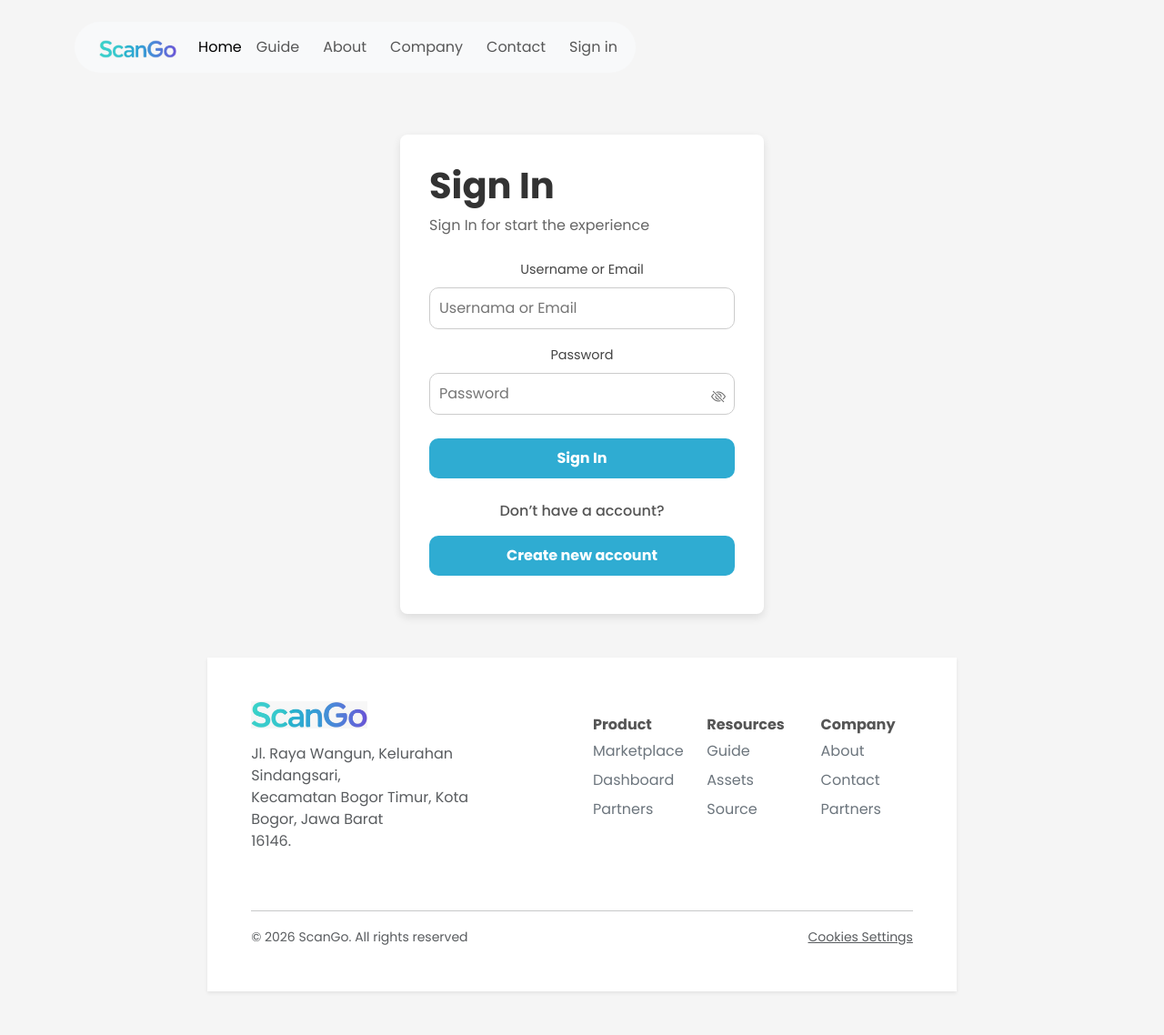
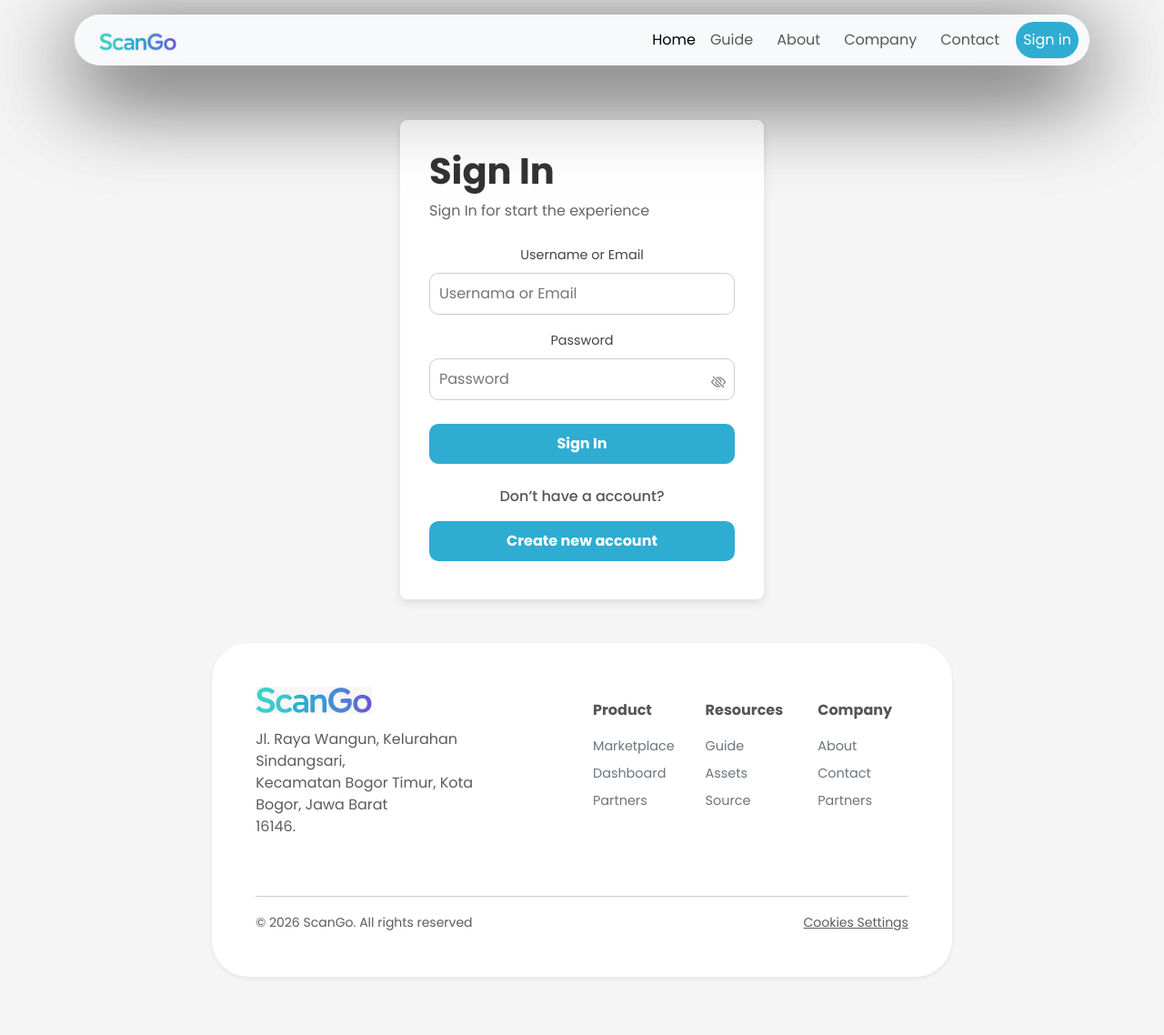
Before and after one commit to mochammadhifzhisyaukani/ScanGo, a plain HTML site: page src/page/structure/signIn.html in a window 1280 px wide. Shown: the whole page at 91% size. Drawn offline with nearby package versions, Linux system fonts and the light colour scheme.

Commit message:
QUEST: Dimas fix final again (footer masih masalah yang sign in)

```diff
--- a/src/components/footer.js
+++ b/src/components/footer.js
@@ -1,7 +1,7 @@
 const footer = document.getElementById('footer');
 
 footer.innerHTML= `
-        <footer class="footer-section py-5 animate__animated animate__fadeIn">
+        <footer class="footer-section py-5 animate__animated animate__fadeIn w-100">
   <div class="container">
     <div class="footer-card bg-white p-5 shadow-sm">
       <div class="row gy-4">
--- a/src/components/navbar.js
+++ b/src/components/navbar.js
@@ -15,7 +15,7 @@ navbar.innerHTML = `
         <a class="nav-link text-center" style="margin-right: 10px;" href="/src/js/structure/about.html">About</a>
         <a class="nav-link text-center" style="margin-right: 10px;" href="#">Company</a>
         <a class="nav-link text-center" style="margin-right: 10px;" href="#">Contact</a>
-        <a class="nav-link text-center btn-signIn" href="#">Sign in</a>
+        <a class="nav-link text-center btn-signIn" href="/src/page/structure/signIn.html">Sign in</a>
       </div>
     </div>
   </div>
--- a/src/page/structure/signIn.html
+++ b/src/page/structure/signIn.html
@@ -4,6 +4,11 @@
 <head>
     <meta charset="UTF-8">
     <meta name="viewport" content="width=device-width, initial-scale=1.0">
+    <!-- link css navbar -->
+    <link rel="stylesheet" href="/src/style/components/navbar.css">
+    <!-- link css footer -->
+    <link rel="stylesheet" href="/src/style/components/footer.css">
+
     <!-- link bootstrap -->
     <link href="https://cdn.jsdelivr.net/npm/bootstrap@5.3.8/dist/css/bootstrap.min.css" rel="stylesheet"
         integrity="sha384-sRIl4kxILFvY47J16cr9ZwB07vP4J8+LH7qKQnuqkuIAvNWLzeN8tE5YBujZqJLB" crossorigin="anonymous" />
@@ -25,19 +30,13 @@
 </head>
 
 <body class="container-sm">
-    <nav class="navbar">
-        <div id="navbar"></div>
-    </nav>
+    <header>
+      <nav id="navbar"></nav>
+    </header>
 
-    <div class="container">
-        <div id="content">
+    <main id="content" class="text-center d-flex justify-content-center"></main>
 
-        </div>
-    </div>
-
-    <footer class="footer">
-        <div id="footer"></div>
-    </footer>
+    <footer id="footer"></footer>
 </body>
 
 <!-- script component navbar -->
```
